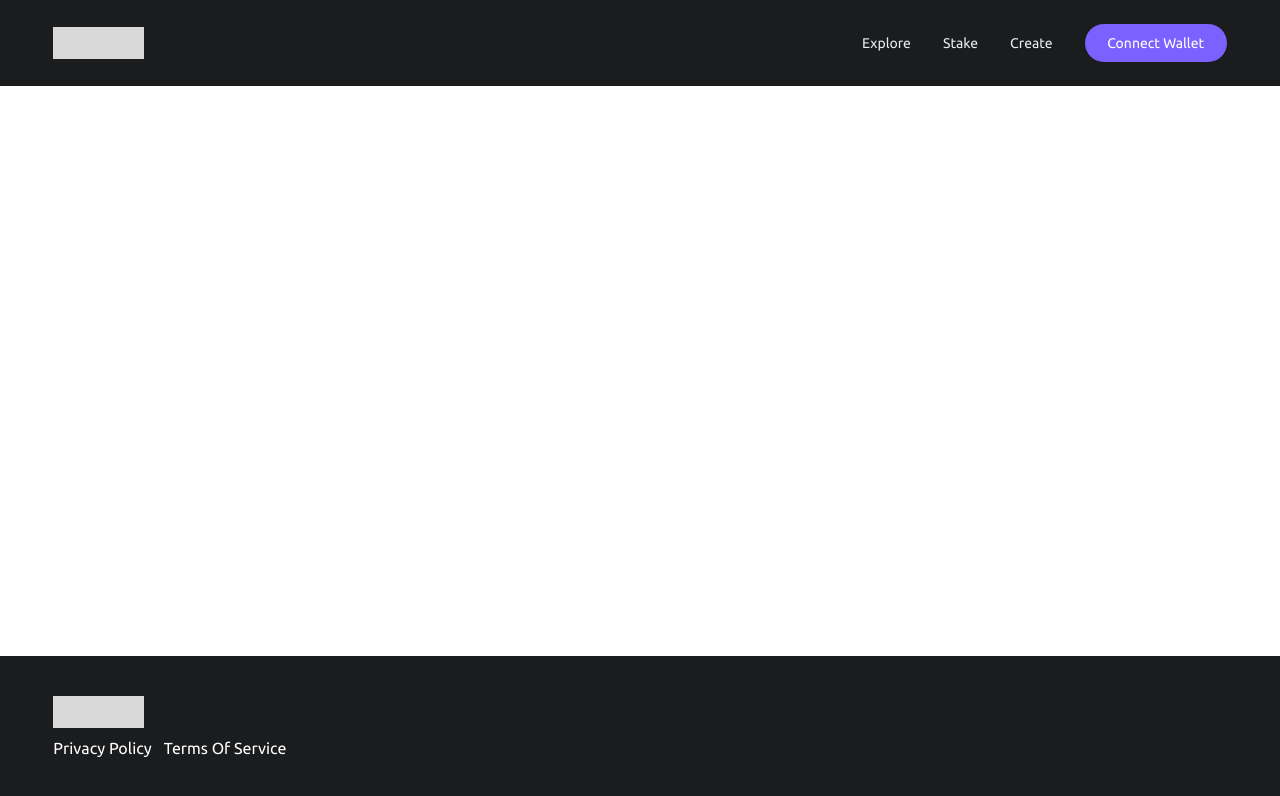
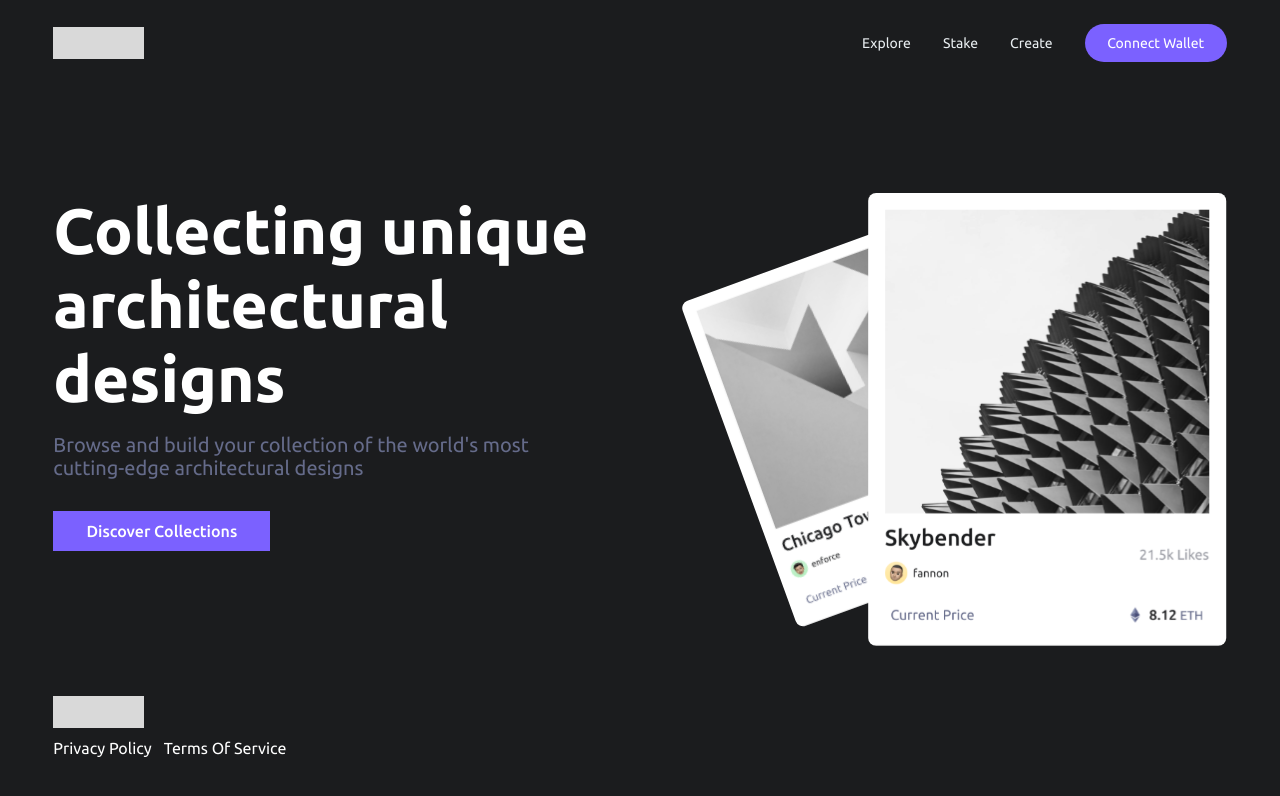
Before and after one commit to scapula07/Architure-nft-harmony-hackathon, a React (Create React App) app: page / in a window 1280 px wide. Shown: the top 796 px of the page. Built offline with nearby package versions, Linux system fonts and the light colour scheme; what web3 would draw is missing.

Commit message:
landing page hero

```diff
--- a/src/App.js
+++ b/src/App.js
@@ -1,12 +1,13 @@
+import Home from "pages/home"
 import { Toaster } from "react-hot-toast"
-import Layout from "./component/layout"
+
 
 const App = () => {
   return (
-    <Layout>
+    <>
       <Toaster />
-      <h1>hello world</h1>
-    </Layout>
+      <Home />
+    </>
   )
 }
 
--- a/src/component/layout/index.js
+++ b/src/component/layout/index.js
@@ -37,7 +37,7 @@ const Layout = ({ children }) => {
         <div className="flex flex-col min-h-screen">
             <div className="content">
                 <Navbar />
-                <div className="">
+                <div className="mt-14 md:mt-[86px]">
                     {children}
                 </div>
             </div>
--- a/src/index.css
+++ b/src/index.css
@@ -5,6 +5,10 @@
 @layer base {
   html {
     font-family: Ubuntu;
+  }
+
+  body {
+	background: #1B1C1E;
   }
 }
 
--- /dev/null
+++ b/src/pages/home/hero.js
@@ -0,0 +1,24 @@
+import Button from 'component/button'
+
+// images
+import HeroImg from 'assests/landingPage/hero.svg'
+
+const Hero = () => {
+    return (
+        <div className='layout-container pt-5 xl:pt-[107px] md:grid grid-cols-2 md:items-center xl:items-start gap-x-10 lg:gap-x-20'>
+            <div className="mb-10 md:mb-0">
+                <h1 className='text-white font-bold text-2xl md:text-3xl lg:text-5xl xl:text-[64px] xl:leading-[74px] mb-1 md:mb-4 xl:mb-[18px]'>Collecting unique  architectural designs</h1>
+                <p className='text-b3 mb-4 xl:mb-8 xl:text-xl xl:leading-[23px]'>Browse and build your collection of the world's most cutting-edge architectural designs</p>
+                <Button
+                    title="Discover collections"
+                    className="w-[150px] xl:w-[217px] font-medium xl:text-base xl:leading-[18px] rounded-none h-10"
+                />
+            </div>
+            <div className="flex justify-end">
+                <img src={HeroImg} alt="" />
+            </div>
+        </div>
+    )
+}
+
+export default Hero
--- /dev/null
+++ b/src/pages/home/index.js
@@ -0,0 +1,11 @@
+import Layout from "component/layout"
+import Hero from "./hero"
+
+const Home = () => {
+    return (
+        <Layout>
+            <Hero />
+        </Layout>)
+}
+
+export default Home
```
Also changed, not shown: src/assests/landingPage/hero.svg (added).
